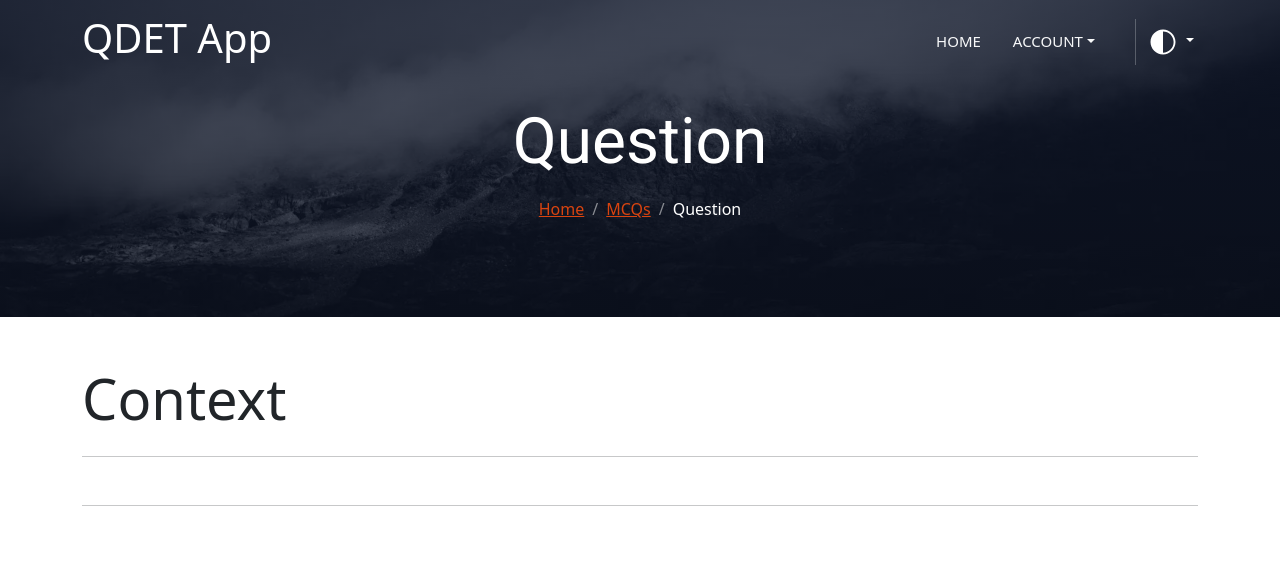
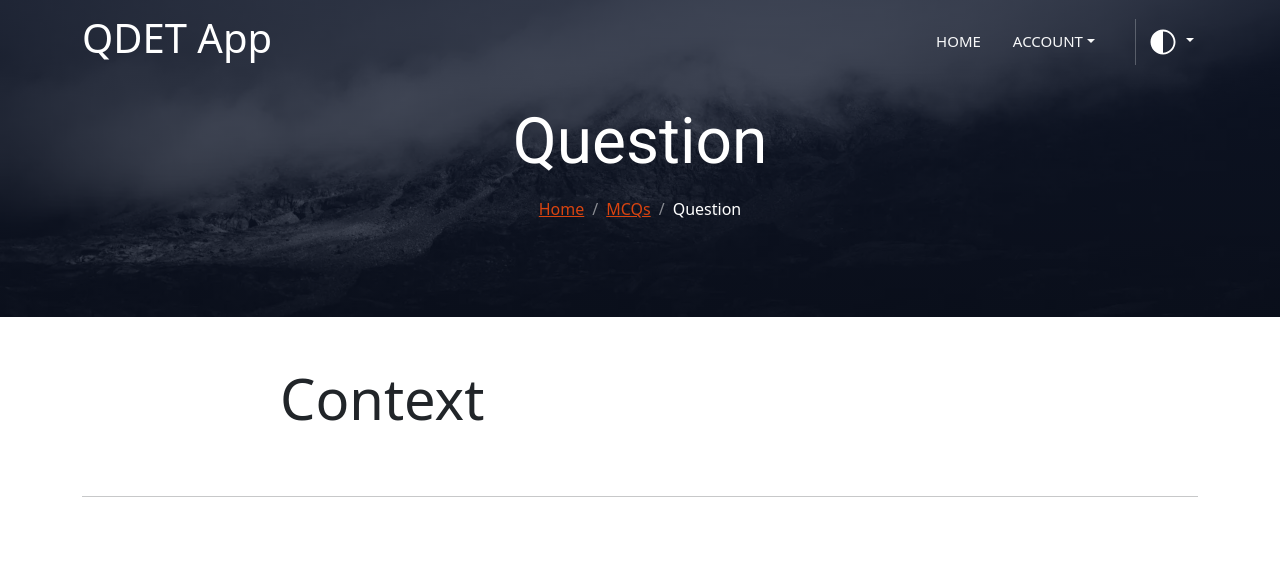
Before and after one commit to xPlume/QDET-App, a Django app: template Project/directory/templates/directory/single_question.html in a window 1280 px wide. Shown: the top 568 px of the page. Run offline with Django 5.2, Linux system fonts and the light colour scheme; the template is opened without the code that fills it, so the values that code supplies are empty.

Commit message:
Better UI to view individual questions

```diff
--- a/Project/directory/templates/directory/single_question.html
+++ b/Project/directory/templates/directory/single_question.html
@@ -37,15 +37,29 @@
 
 	<div class="container ">
 
+
+
+
+		<!-- Chapter text -->
+		<div class="container">
+			<div class="row">
+				<div class="col-0 col-md-2"></div>
+				<div class="col-12 col-lg-8">
+
 					<!--Context -->
 					<div class="jumbotron">
 						<h1 class="display-4">
 							Context
 						</h1>
-			<hr class="my-4">
 					</div>
 
 					<p>{{ question.context|linebreaks }}</p>
+				</div>
+				<div class="col-0 col-md-2"></div>
+			</div>
+		</div>
+
+
 
 		<hr class="my-5">
 
@@ -57,6 +71,11 @@
 
 
 		{% for answer in answers %}
+
+			<div class="container">
+				<div class="row">
+					<div class="col-0 col-md-2"></div>
+					<div class="col-12 col-lg-8">
 						<p class="lead">
 							{% if answer.is_correct is True %}
 								<i class="fa-solid fa-square-check fa-lg text-success me-2"></i>{{ answer.answer }} -- Correct answer
@@ -64,6 +83,12 @@
 								<i class="fa-solid fa-square-xmark fa-lg text-danger me-2"></i>{{ answer.answer }}
 							{% endif %}
 						</p>
+					</div>
+					<div class="col-0 col-md-2"></div>
+				</div>
+			</div>
+
+
 		{% endfor %}
 
 
```
Lines whose indentation alone changed are shown as unchanged.
